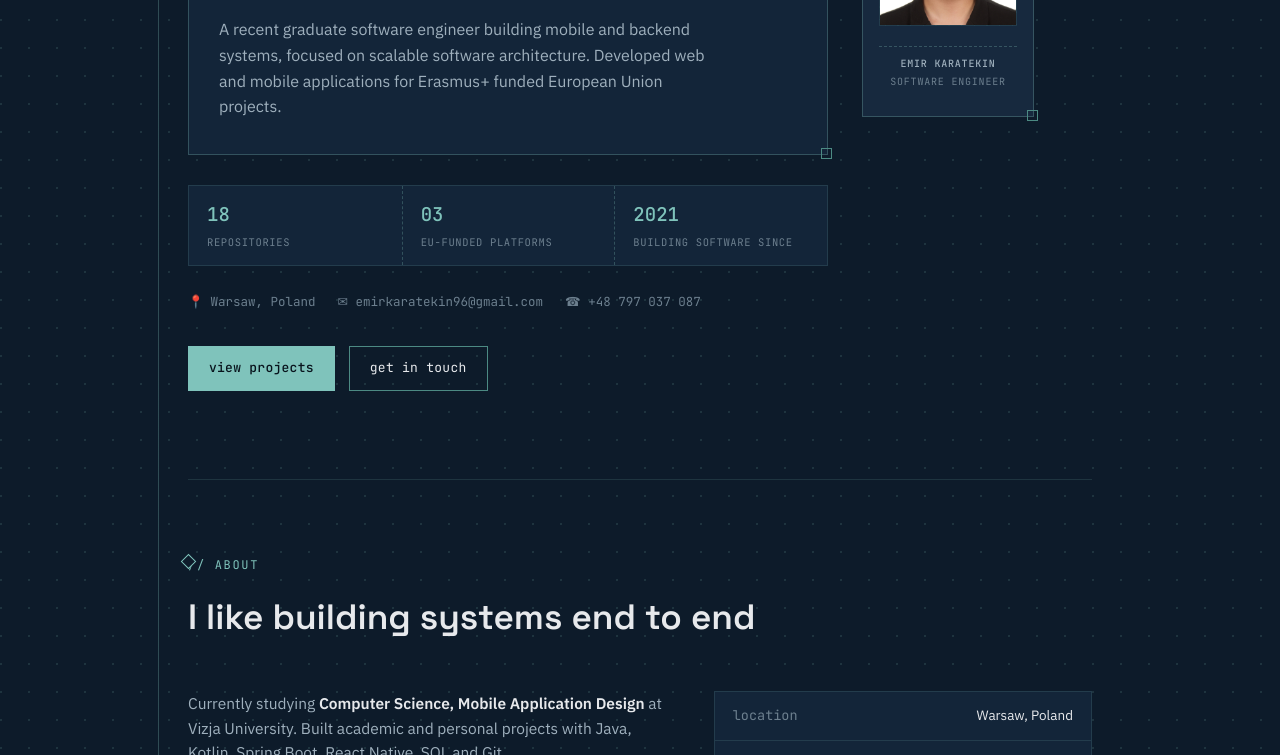
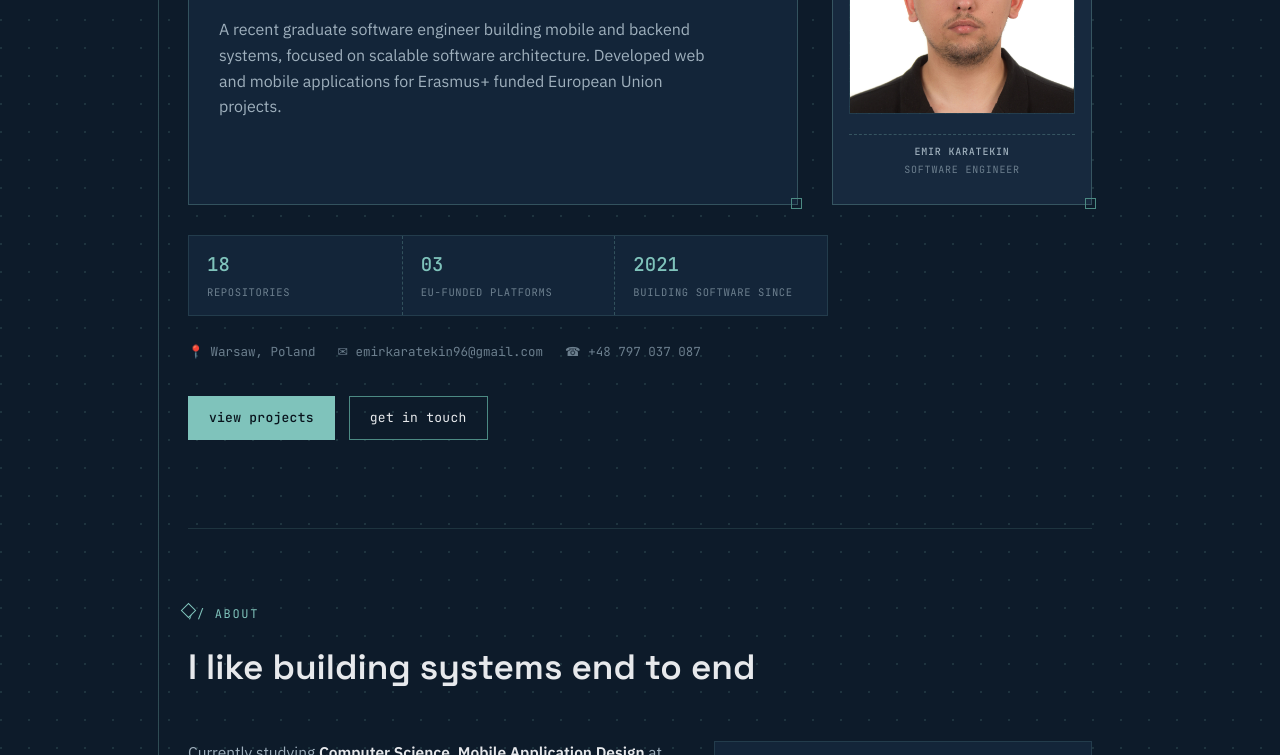
Before and after one commit to emrkaratekin/emrkaratekin.github.io, a plain HTML site: page index.html in a window 1280 px wide. Shown: the part 345-1100 px from the top of the page. Drawn offline with Linux system fonts and the light colour scheme.

Commit message:
Update index.html

```diff
--- a/index.html
+++ b/index.html
@@ -223,7 +223,7 @@
   .avatar-frame{
     position:relative;
     flex:0 0 auto;
-    width:150px;
+    width:220px;
     border:1px solid var(--line-strong);
     background:var(--navy-card);
     padding:18px 16px 16px;
@@ -234,7 +234,7 @@
     align-self:center;
   }
   @media(min-width:860px){
-    .avatar-frame{width:172px; align-self:flex-start;}
+    .avatar-frame{width:260px; align-self:flex-start;}
   }
   .avatar-frame::before,.avatar-frame::after{
     content:'';
```
